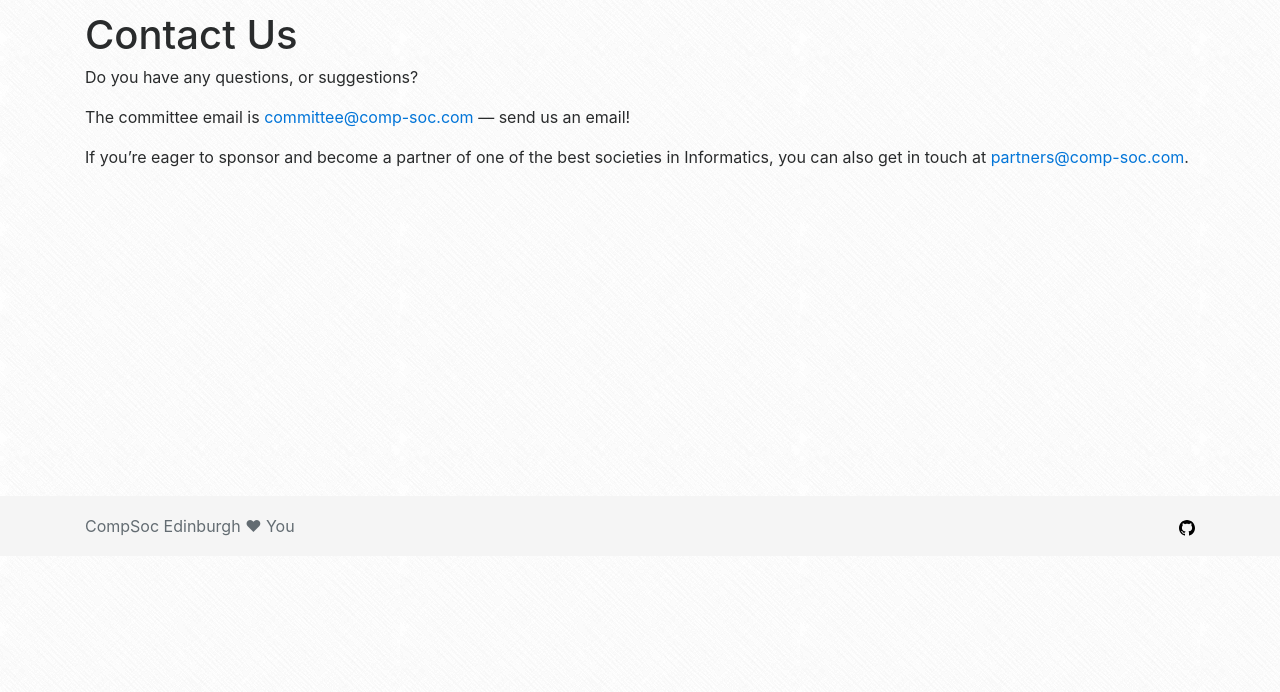
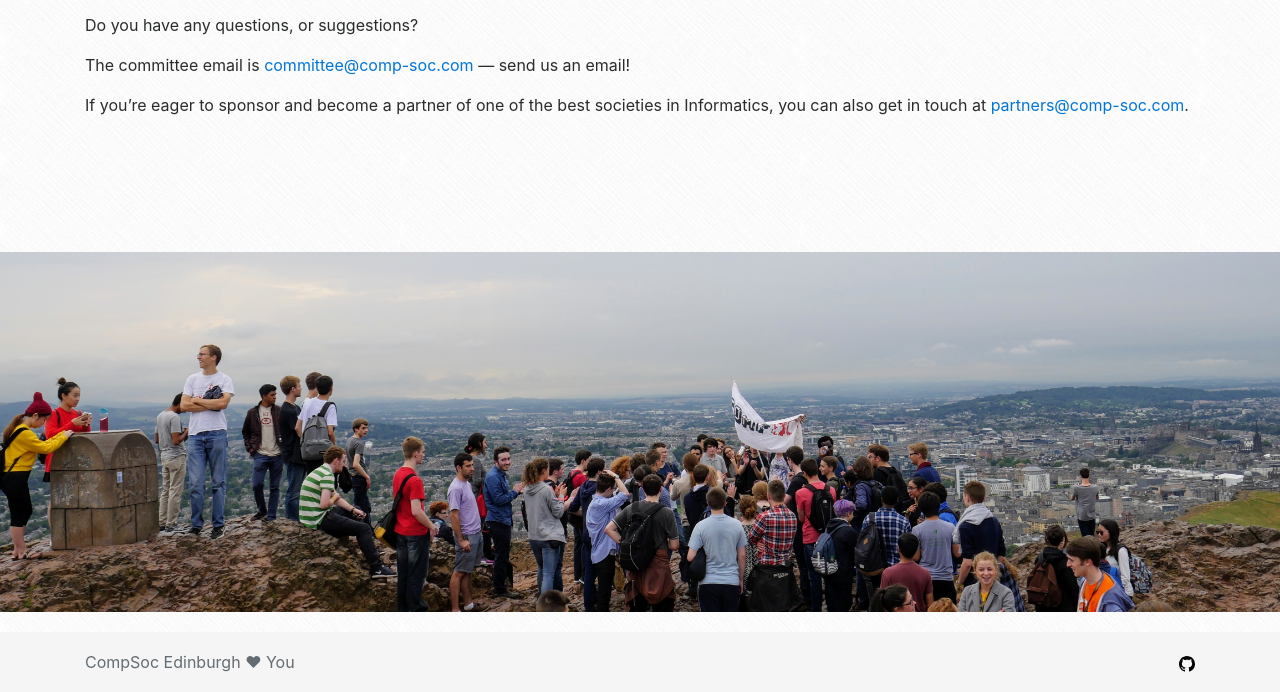
Before and after one commit to compsoc-edinburgh/website, a Jekyll site: the page built from _pages/contact.md, in a window 1280 px wide. Shown: the part 344-1036 px from the top of the page. Built offline with Jekyll 4.4.1, drawn with Linux system fonts in a browser that asks for light colours; nearby versions of some CDN libraries; before the commit the page ends 900 px from its top, so only the background shows below that.

Commit message:
Added new footerimage template and used it for contact page

```diff
--- /dev/null
+++ b/_layouts/footerimage.html
@@ -0,0 +1,40 @@
+<!doctype html>
+<html lang="en" xmlns:fb="http://ogp.me/ns/fb#">
+
+    {% include head.html %}
+
+    <body id="top">
+        <div class="container">
+            {% include nav.html %}
+        </div>
+
+        <div class="container">
+            {{ content }}
+        </div>
+
+        <div class="footer-image" style="background-image: url('{{ site.baseurl }}/static/img/footers/{{ page.footerimage }}')">
+            <!-- nothing needs to be here -->
+        </div>
+
+        {% if page.url != "/" %}
+            {% include footer.html %}
+        {% endif %}
+
+        <!-- jQuery first, then Tether, then Bootstrap JS. -->
+        <script src="https://cdnjs.cloudflare.com/ajax/libs/jquery/3.2.1/jquery.min.js" crossorigin="anonymous"></script>
+        <script src="https://cdnjs.cloudflare.com/ajax/libs/tether/1.4.0/js/tether.min.js" integrity="sha384-DztdAPBWPRXSA/3eYEEUWrWCy7G5KFbe8fFjk5JAIxUYHKkDx6Qin1DkWx51bBrb" crossorigin="anonymous"></script>
+        <script src="https://maxcdn.bootstrapcdn.com/bootstrap/4.0.0-alpha.6/js/bootstrap.min.js" integrity="sha384-vBWWzlZJ8ea9aCX4pEW3rVHjgjt7zpkNpZk+02D9phzyeVkE+jo0ieGizqPLForn" crossorigin="anonymous"></script>
+
+        <!-- Page specific js -->
+        {% if page.custom_js %}
+            {% for js_file in page.custom_js %}
+                <script src='{{ site.baseurl }}/static/js/{{ js_file }}.js' type="text/javascript"></script>
+            {% endfor %}
+        {% endif %}
+
+        {% if page.url == "/events" %}
+            {% include event-calendar.html %}
+        {% endif %}
+    </body>
+
+</html>
--- a/_pages/contact.md
+++ b/_pages/contact.md
@@ -1,5 +1,8 @@
 ---
 title: "Contact Us"
+
+layout: footerimage
+footerimage: "contact.JPG"
 ---
 
 Do you have any questions, or suggestions?
--- /dev/null
+++ b/_sass/_footerimage.sass
@@ -0,0 +1,6 @@
+.footer-image
+    min-height: 150px
+    width: 100%
+    height: 40vh
+    background-size: cover
+    margin-top: 15vh
--- a/static/css/main.sass
+++ b/static/css/main.sass
@@ -8,6 +8,7 @@ $img: "{{ site.baseurl }}/static/img/"
 @import "footer"
 @import "nav"
 @import "community"
+@import "footerimage"
 
 body
     /* Background pattern from Subtle Patterns */
```
Also changed, not shown: static/img/footers/contact.JPG (added).
